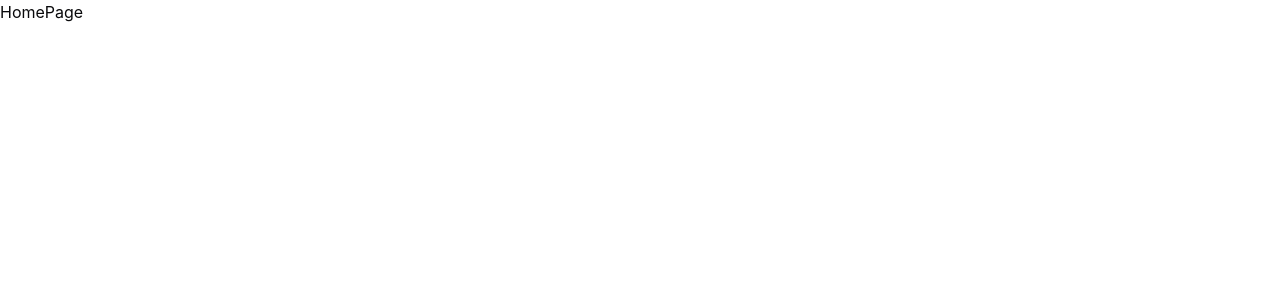
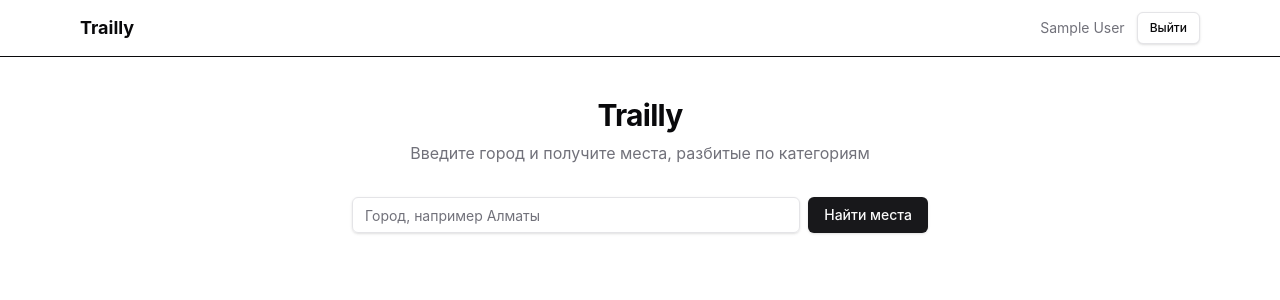
Before and after one commit to Dinur-Temirbay/Trailly, a React (Vite) app in the folder client/: page / in a window 1280 px wide. Shown: the top 300 px of the page. Built offline with nearby package versions, Linux system fonts and the light colour scheme; sample sign-in values are in the browser's storage.

Commit message:
add QueryClient, QueryProvider, add form for search and Navbar components

```diff
--- /dev/null
+++ b/client/src/components/CitySearchForm/CitySearchForm.tsx
@@ -0,0 +1,44 @@
+import { useForm } from 'react-hook-form'
+import { zodResolver } from '@hookform/resolvers/zod'
+import { z } from 'zod'
+import { Input } from '@/components/ui/Input/Input'
+import { Button } from '@/components/ui/Button/Button'
+
+const searchSchema = z.object({
+	city: z.string().min(2, 'Введите хотя бы 2 символа'),
+})
+
+type SearchFormValues = z.infer<typeof searchSchema>
+
+interface CitySearchFormProps {
+	onSearch: (city: string) => void
+}
+
+export function CitySearchForm({ onSearch }: CitySearchFormProps) {
+	const {
+		register,
+		handleSubmit,
+		formState: { errors },
+	} = useForm<SearchFormValues>({
+		resolver: zodResolver(searchSchema),
+	})
+
+	const onSubmit = (values: SearchFormValues) => {
+		onSearch(values.city)
+	}
+
+	return (
+		<form
+			onSubmit={handleSubmit(onSubmit)}
+			className='flex flex-col gap-2 sm:flex-row sm:items-start'
+		>
+			<div className='flex-1'>
+				<Input placeholder='Город, например Алматы' {...register('city')} />
+				{errors.city && (
+					<p className='mt-1 text-sm text-destructive'>{errors.city.message}</p>
+				)}
+			</div>
+			<Button type='submit'>Найти места</Button>
+		</form>
+	)
+}
--- /dev/null
+++ b/client/src/components/PlaceCard/PlaceCard.tsx
@@ -0,0 +1,67 @@
+import {
+	Card,
+	CardContent,
+	CardFooter,
+	CardHeader,
+	CardTitle,
+} from '@/components/ui/Card/Card'
+import { Button } from '@/components/ui/Button/Button'
+import type { IPlace } from '@/types'
+
+interface PlaceCardProps {
+	place: IPlace
+	isSaved?: boolean
+	onToggleSave?: (place: IPlace) => void
+}
+
+export function PlaceCard({ place, isSaved, onToggleSave }: PlaceCardProps) {
+	return (
+		<Card className='flex flex-col overflow-hidden'>
+			<div className='aspect-4/3 w-full bg-muted'>
+				{place.photoUrl ? (
+					<img
+						src={place.photoUrl}
+						alt={place.name}
+						className='h-full w-full object-cover'
+						loading='lazy'
+					/>
+				) : (
+					<div className='flex h-full w-full items-center justify-center text-muted-foreground'>
+						<MapPin className='h-8 w-8' />
+					</div>
+				)}
+			</div>
+
+			<CardHeader className='flex-1'>
+				<CardTitle className='line-clamp-1 text-base'>{place.name}</CardTitle>
+				{place.address && (
+					<p className='line-clamp-1 text-sm text-muted-foreground'>
+						{place.address}
+					</p>
+				)}
+			</CardHeader>
+
+			<CardContent className='flex items-center gap-2 pt-0'>
+				{place.rating != null && (
+					<span className='flex items-center gap-1 text-sm'>
+						<Star className='h-4 w-4 fill-yellow-400 text-yellow-400' />
+						{place.rating.toFixed(1)}
+					</span>
+				)}
+			</CardContent>
+
+			{onToggleSave && (
+				<CardFooter className='pt-0'>
+					<Button
+						variant={isSaved ? 'secondary' : 'outline'}
+						size='sm'
+						className='w-full'
+						onClick={() => onToggleSave(place)}
+					>
+						{isSaved ? 'В избранном' : 'Сохранить'}
+					</Button>
+				</CardFooter>
+			)}
+		</Card>
+	)
+}
--- a/client/src/main.tsx
+++ b/client/src/main.tsx
@@ -3,11 +3,23 @@ import { createRoot } from 'react-dom/client'
 import './index.css'
 import App from './App.tsx'
 import { AuthProvider } from './context/AuthContext.tsx'
+import { QueryClient, QueryClientProvider } from '@tanstack/react-query'
+
+const queryClient = new QueryClient({
+	defaultOptions: {
+		queries: {
+			staleTime: 5 * 60 * 1000,
+			retry: 1,
+		},
+	},
+})
 
 createRoot(document.getElementById('root')!).render(
 	<StrictMode>
 		<AuthProvider>
-			<App />
+			<QueryClientProvider client={queryClient}>
+				<App />
+			</QueryClientProvider>
 		</AuthProvider>
 	</StrictMode>,
 )
--- a/client/src/pages/HomePage.tsx
+++ b/client/src/pages/HomePage.tsx
@@ -1,3 +1,39 @@
+import { useState } from 'react'
+import { Navbar } from '@/components/Navbar/Navbar'
+import { CitySearchForm } from '@/components/CitySearchForm/CitySearchForm'
+import { useSearchPlaces } from '@/hooks/useSearchPlaces'
+
 export function HomePage() {
-	return <div>HomePage</div>
+	const [city, setCity] = useState('')
+	const { isLoading, isError } = useSearchPlaces(city)
+
+	return (
+		<>
+			<Navbar />
+			<div className='mx-auto max-w-6xl px-4 py-10'>
+				<div className='mb-8 text-center'>
+					<h1 className='text-3xl font-bold tracking-tight'>Trailly</h1>
+					<p className='mt-2 text-muted-foreground'>
+						Введите город и получите места, разбитые по категориям
+					</p>
+				</div>
+
+				<div className='mx-auto max-w-xl'>
+					<CitySearchForm onSearch={setCity} />
+				</div>
+
+				<div className='mt-10'>
+					{isLoading && (
+						<p className='text-center text-muted-foreground'>Загрузка...</p>
+					)}
+					{isError && (
+						<p className='text-center text-destructive'>
+							Не удалось загрузить места. Попробуйте позже.
+						</p>
+					)}
+					{/* // ! Place the component to display places here */}
+				</div>
+			</div>
+		</>
+	)
 }
```
Also changed, not shown: client/src/components/Navbar/Navbar.tsx (renamed from client/src/components/ui/Navbar/Navbar.tsx).
